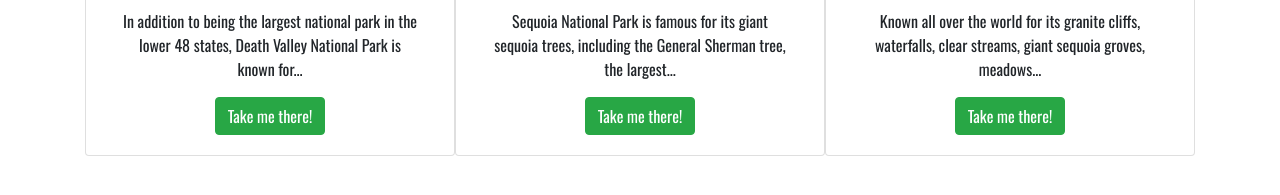
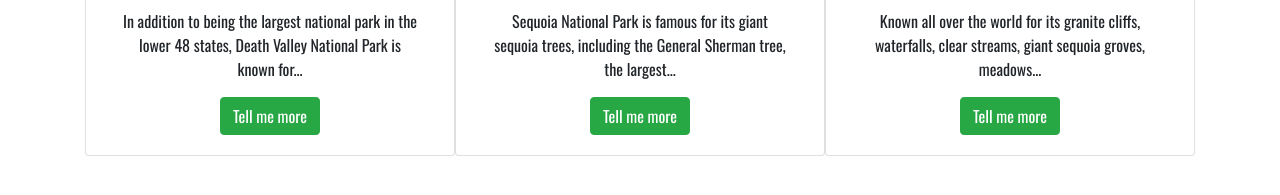
Before and after one commit to chuynh18/project01, a plain HTML site: page index.html in a window 1280 px wide. Shown: the part 315-510 px from the top of the page. Drawn offline with nearby package versions, Linux system fonts and the light colour scheme; a web font is replaced by a local one.

Commit message:
slight rewording of button text

```diff
--- a/index.html
+++ b/index.html
@@ -33,7 +33,7 @@
                         <div class="card-body">
                             <h5 class="card-title fredericka" id="deathvalley">Death Valley National Park</h5>
                             <p class="card-text oswald">In addition to being the largest national park in the lower 48 states, Death Valley National Park is known for...</p>
-                            <a href="#" class="btn btn-success oswald" data-toggle="modal" data-target=".bd-example-modal-xl">Take me there!</a>
+                            <a href="#" class="btn btn-success oswald" data-toggle="modal" data-target=".bd-example-modal-xl">Tell me more</a>
                         </div>
                     </div>
                     <div class="card col-md-4 pt-3" style="width: 18rem;">
@@ -41,7 +41,7 @@
                         <div class="card-body">
                             <h5 class="card-title fredericka">Sequoia National Park</h5>
                             <p class="card-text oswald">Sequoia National Park is famous for its giant sequoia trees, including the General Sherman tree, the largest...</p>
-                            <a href="#" class="btn btn-success oswald">Take me there!</a>
+                            <a href="#" class="btn btn-success oswald">Tell me more</a>
                         </div>
                     </div>
                     <div class="card col-md-4 pt-3" style="width: 18rem;">
@@ -49,7 +49,7 @@
                         <div class="card-body">
                             <h5 class="card-title fredericka">Yosemite National Park</h5>
                             <p class="card-text oswald">Known all over the world for its granite cliffs, waterfalls, clear streams, giant sequoia groves, meadows...</p>
-                            <a href="#" class="btn btn-success oswald">Take me there!</a>
+                            <a href="#" class="btn btn-success oswald">Tell me more</a>
                         </div>
                     </div>
             </div>
```
